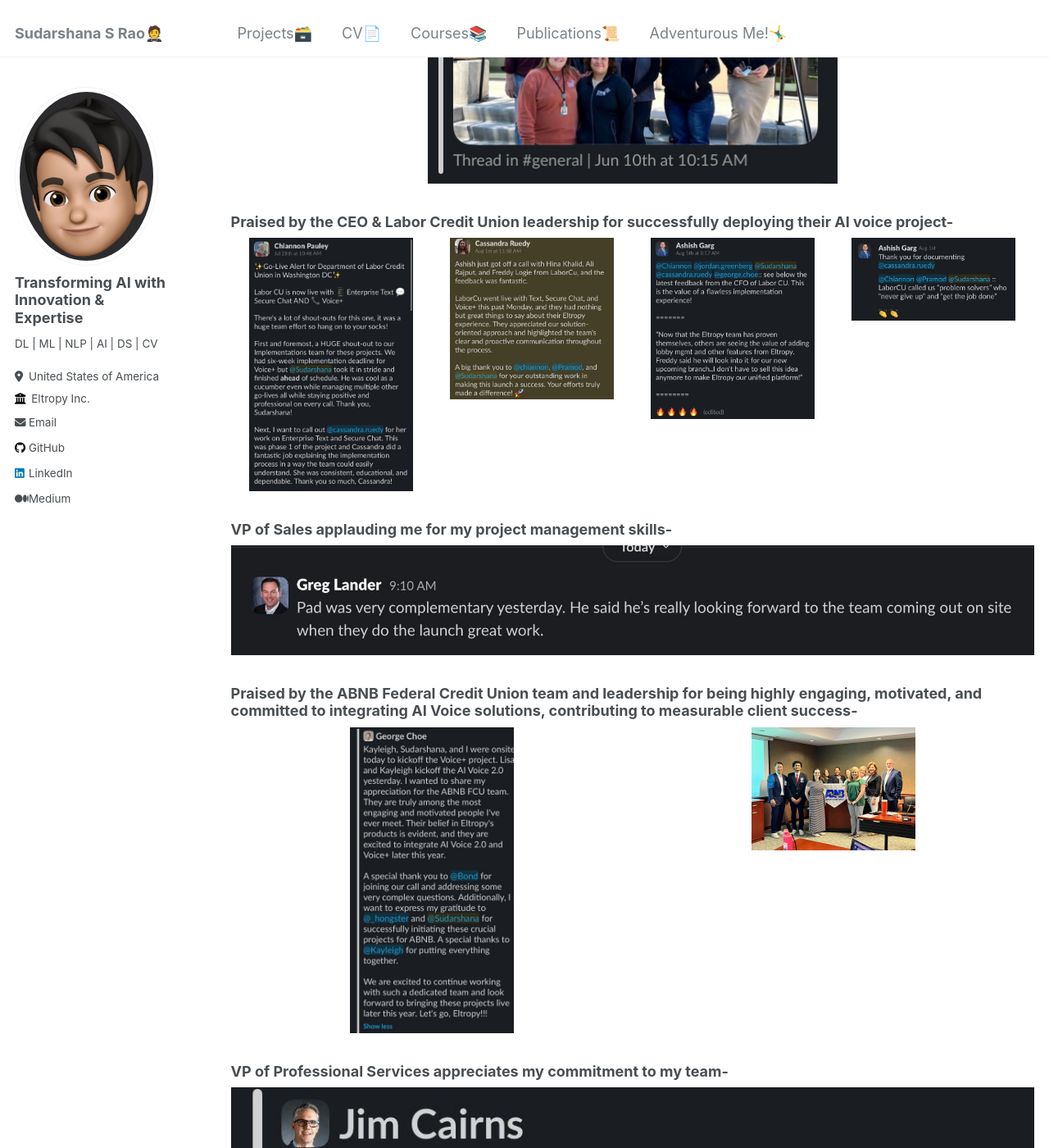
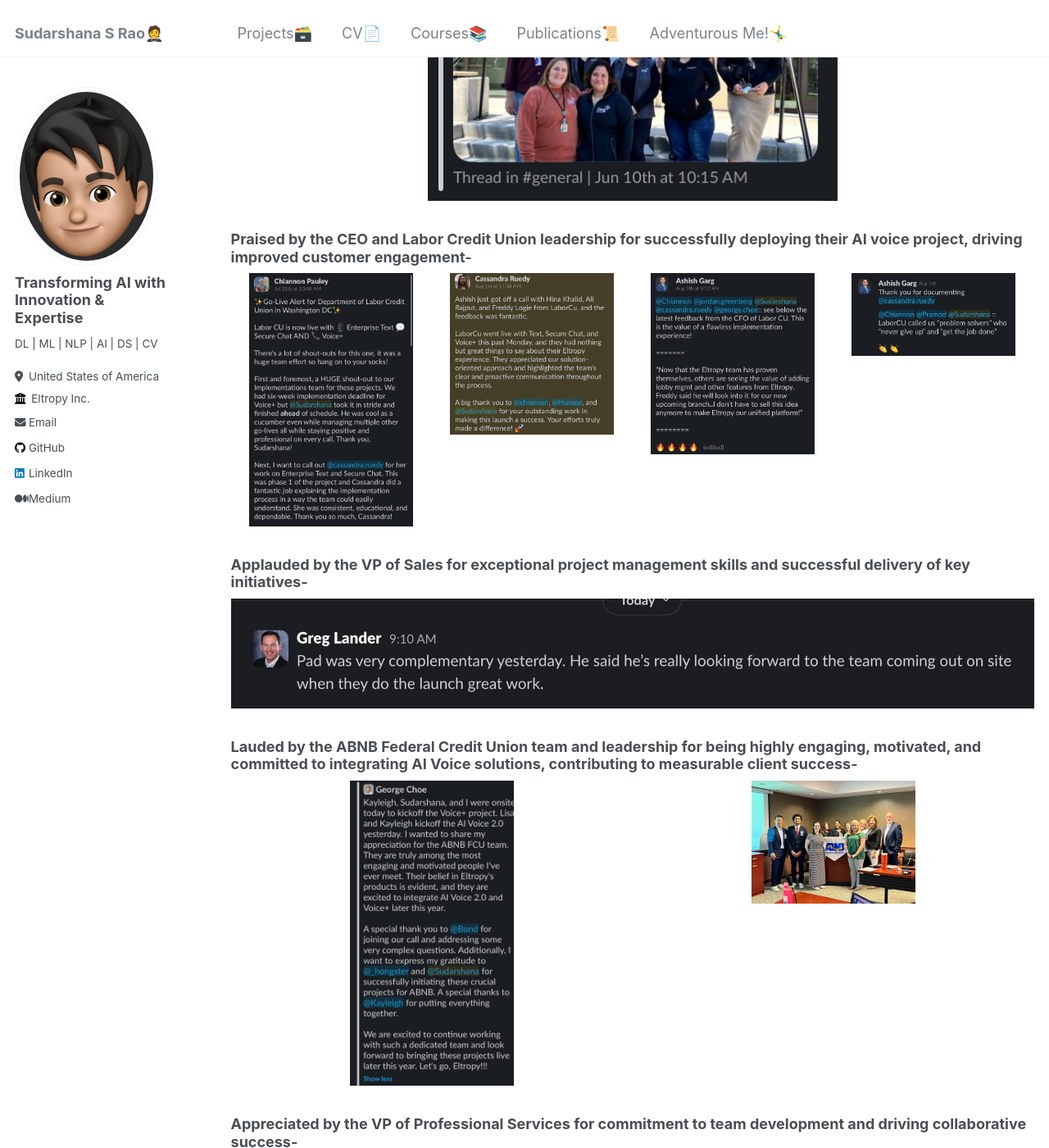
Before and after one commit to SudarshanaSRao/SudarshanaSRao.github.io, a Jekyll site: the page built from _pages/achievements.md, in a window 1280 px wide and 1400 px high, scrolled down 1042 px. Shown: the whole window at 82% size. Built offline with Jekyll 4.4.1, drawn with Linux system fonts in a browser that asks for light colours; some of the changed text lies outside the part shown.

Commit message:
Update achievements.md

```diff
--- a/_pages/achievements.md
+++ b/_pages/achievements.md
@@ -10,13 +10,13 @@
 
 ## Eltropy
 
-### CEO personally selected me to join the Center of Excellence for AI implementation projects-
+### Handpicked by the CEO to drive AI implementation initiatives as part of the company’s Center of Excellence-
 <center><img src="/images/EL-1.png" style="cursor: crosshair;"></center>
 
-### Recognized for delivering a flawless go-live for Zing Credit Union-
+### Recognized for leading a flawless go-live for Zing Credit Union, coordinating cross-functional teams to ensure zero downtime-
 <center><img src="/images/EL-3.jpg" height="500px" width="500px" style="cursor: crosshair;"></center>
 
-### Praised by the CEO & Labor Credit Union leadership for successfully deploying their AI voice project-
+### Praised by the CEO and Labor Credit Union leadership for successfully deploying their AI voice project, driving improved customer engagement-
 <div style="display: grid; grid-template-columns: repeat(4, 1fr); justify-items: center;">
   <img src="/images/EL-5.jpg" style="cursor: crosshair; width: 100%; max-width: 200px;">
   <img src="/images/EL-6.jpg" style="cursor: crosshair; width: 100%; max-width: 200px;">
@@ -24,14 +24,14 @@
   <img src="/images/EL-10.jpg" style="cursor: crosshair; width: 100%; max-width: 200px;">
 </div>
 
-### VP of Sales applauding me for my project management skills-
+### Applauded by the VP of Sales for exceptional project management skills and successful delivery of key initiatives-
 <center><img src="/images/EL-7.jpg" style="cursor: crosshair;"></center>
 
-### Praised by the ABNB Federal Credit Union team and leadership for being highly engaging, motivated, and committed to integrating AI Voice solutions, contributing to measurable client success-
+### Lauded by the ABNB Federal Credit Union team and leadership for being highly engaging, motivated, and committed to integrating AI Voice solutions, contributing to measurable client success-
 <div style="display: grid; grid-template-columns: repeat(2, 1fr); justify-items: center;">
   <img src="/images/EL-4.jpg" style="cursor: crosshair; width: 100%; max-width: 200px;">
   <img src="/images/EL-2.jpg" style="cursor: crosshair; width: 100%; max-width: 200px;">
 </div>
 
-### VP of Professional Services appreciates my commitment to my team-
+### Appreciated by the VP of Professional Services for commitment to team development and driving collaborative success-
 <center><img src="/images/EL-8.jpg" style="cursor: crosshair;"></center>
```
